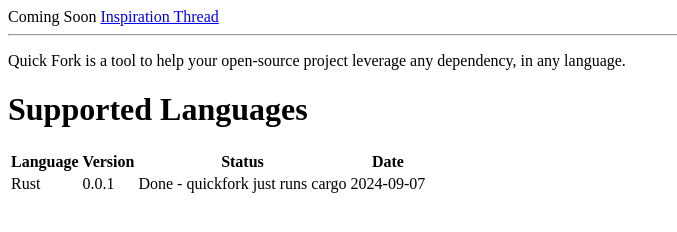
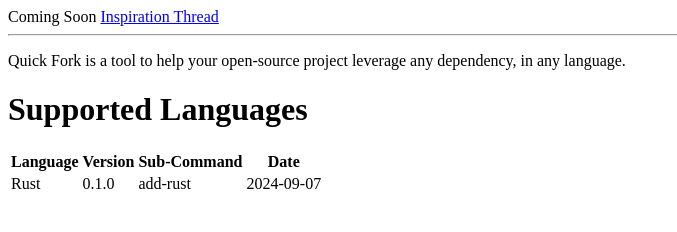
Before and after one commit to wbic16/quickfork, a plain HTML site: page index.html in a window 1280 px wide. Shown: the whole page, without its empty margins (0-677 px from the left). Drawn offline with Linux system fonts and the light colour scheme.

```diff
--- a/index.html
+++ b/index.html
@@ -16,13 +16,13 @@ Quick Fork is a tool to help your open-source project leverage any dependency, i
 <tr>
 	<th>Language</th>
 	<th>Version</th>
-	<th>Status</th>
+	<th>Sub-Command</th>
 	<th>Date</th>
 </tr>
 <tr>
 	<td>Rust</td>
-	<td>0.0.1</td>
-	<td>Done - quickfork just runs cargo</td>
+	<td>0.1.0</td>
+	<td>add-rust</td>
 	<td>2024-09-07</td>
 </tr>
 </table>
```
Also changed, not shown: 2 other files.
